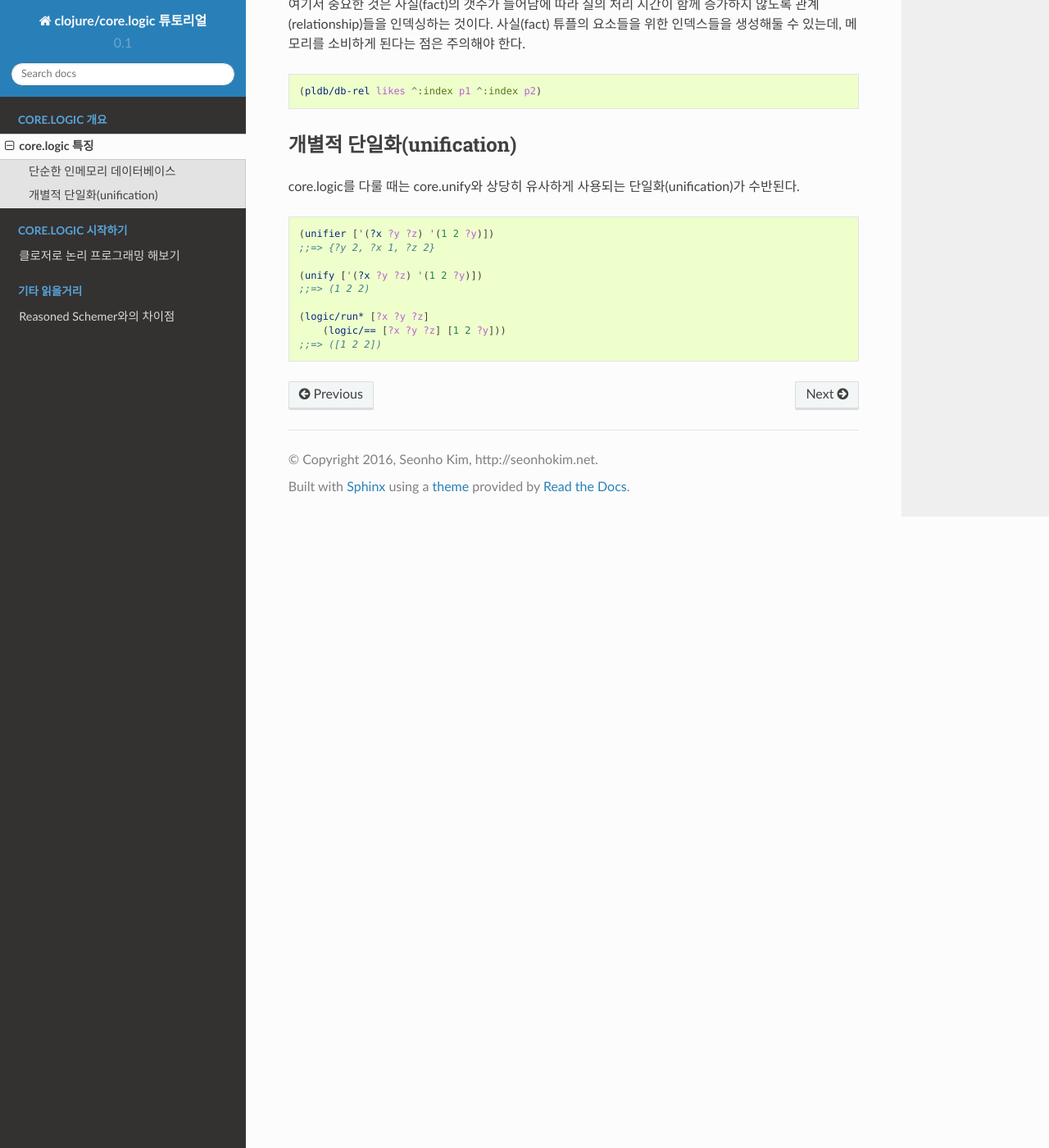
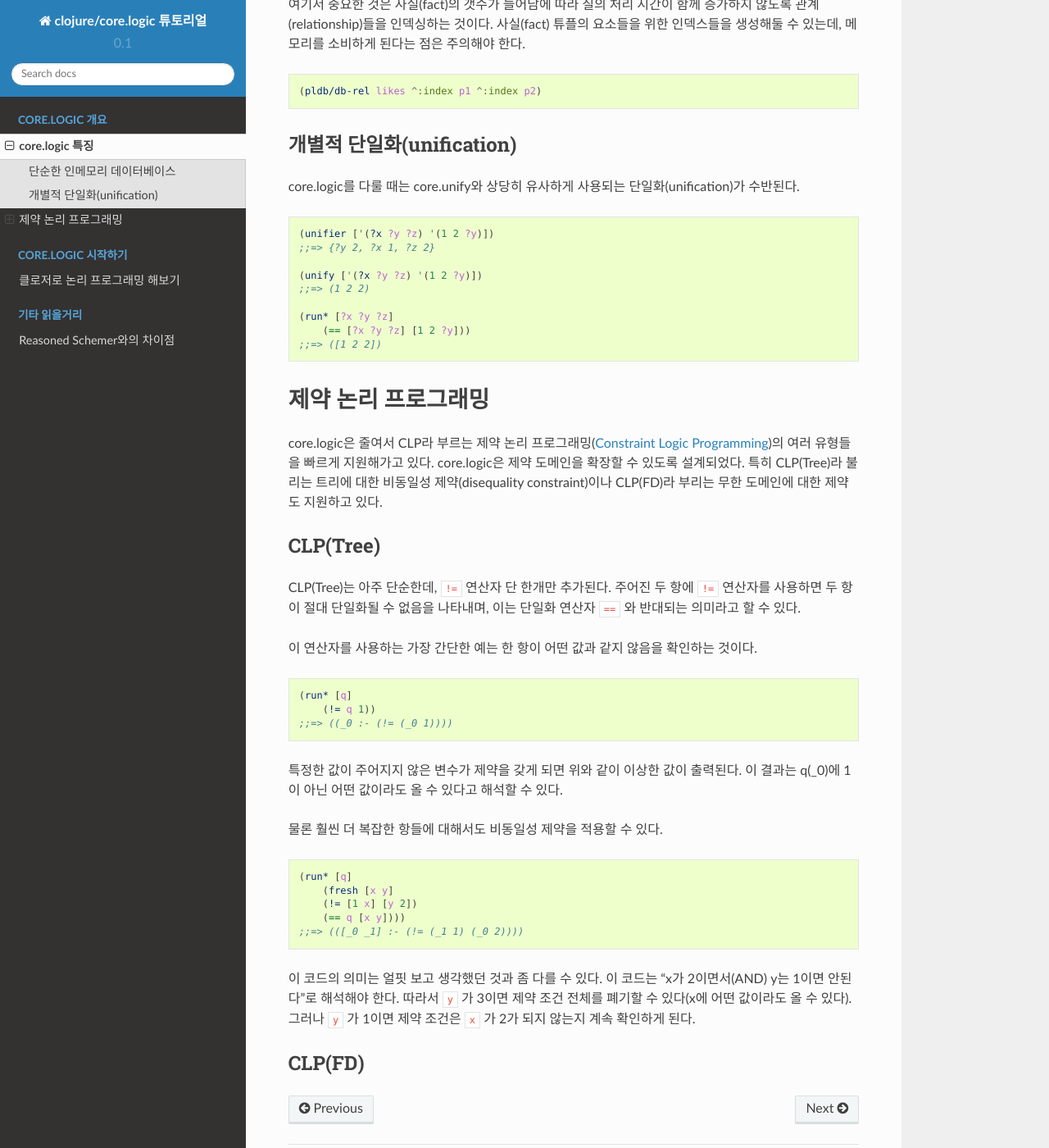
Before and after one commit to ksseono/logic-tutorials-kr, a Sphinx documentation site: the page built from docs/resources/core.logic-wiki/Features.rst, in a window 1280 px wide and 1400 px high, scrolled down 941 px. Shown: the whole window at 82% size. Built offline with Sphinx 7.4.7 and the Read the Docs theme 2.0.0, drawn with Linux system fonts in a browser that asks for light colours.

Commit message:
rearrange directories and project.clj / update CLP(Tree) content

```diff
--- a/docs/resources/core.logic-wiki/Features.rst
+++ b/docs/resources/core.logic-wiki/Features.rst
@@ -64,6 +64,43 @@ core.logic를 다룰 때는 core.unify와 상당히 유사하게 사용되는
     (unify ['(?x ?y ?z) '(1 2 ?y)])
     ;;=> (1 2 2)
 
-    (logic/run* [?x ?y ?z]
-    	(logic/== [?x ?y ?z] [1 2 ?y]))
+    (run* [?x ?y ?z]
+    	(== [?x ?y ?z] [1 2 ?y]))
     ;;=> ([1 2 2])
+
+
+제약 논리 프로그래밍
+==============================================
+core.logic은 줄여서 CLP라 부르는 제약 논리 프로그래밍(`Constraint Logic Programming`_)의 여러 유형들을 빠르게 지원해가고 있다. core.logic은 제약 도메인을 확장할 수 있도록 설계되었다. 특히 CLP(Tree)라 불리는 트리에 대한 비동일성 제약(disequality constraint)이나 CLP(FD)라 부리는 무한 도메인에 대한 제약도 지원하고 있다.
+
+.. _Constraint Logic Programming: https://en.wikipedia.org/wiki/Constraint_logic_programming
+
+CLP(Tree)
+-----------------------------------------------
+CLP(Tree)는 아주 단순한데, ``!=`` 연산자 단 한개만 추가된다. 주어진 두 항에 ``!=`` 연산자를 사용하면 두 항이 절대 단일화될 수 없음을 나타내며, 이는 단일화 연산자 ``==`` 와 반대되는 의미라고 할 수 있다.
+
+이 연산자를 사용하는 가장 간단한 예는 한 항이 어떤 값과 같지 않음을 확인하는 것이다.
+
+.. code-block:: clojure
+
+    (run* [q]
+    	(!= q 1))
+    ;;=> ((_0 :- (!= (_0 1))))
+
+특정한 값이 주어지지 않은 변수가 제약을 갖게 되면 위와 같이 이상한 값이 출력된다. 이 결과는 q(_0)에 1이 아닌 어떤 값이라도 올 수 있다고 해석할 수 있다.
+
+물론 훨씬 더 복잡한 항들에 대해서도 비동일성 제약을 적용할 수 있다.
+
+.. code-block:: clojure
+
+    (run* [q]
+    	(fresh [x y]
+      	(!= [1 x] [y 2])
+      	(== q [x y])))
+    ;;=> (([_0 _1] :- (!= (_1 1) (_0 2))))
+
+이 코드의 의미는 얼핏 보고 생각했던 것과 좀 다를 수 있다. 이 코드는 "x가 2이면서(AND)
+y는 1이면 안된다"로 해석해야 한다. 따라서 ``y`` 가 3이면 제약 조건 전체를 폐기할 수 있다(x에 어떤 값이라도 올 수 있다). 그러나 ``y`` 가 1이면 제약 조건은 ``x`` 가 2가 되지 않는지 계속 확인하게 된다.
+
+CLP(FD)
+-----------------------------------------------
```
Also changed, not shown: 17 other files.
